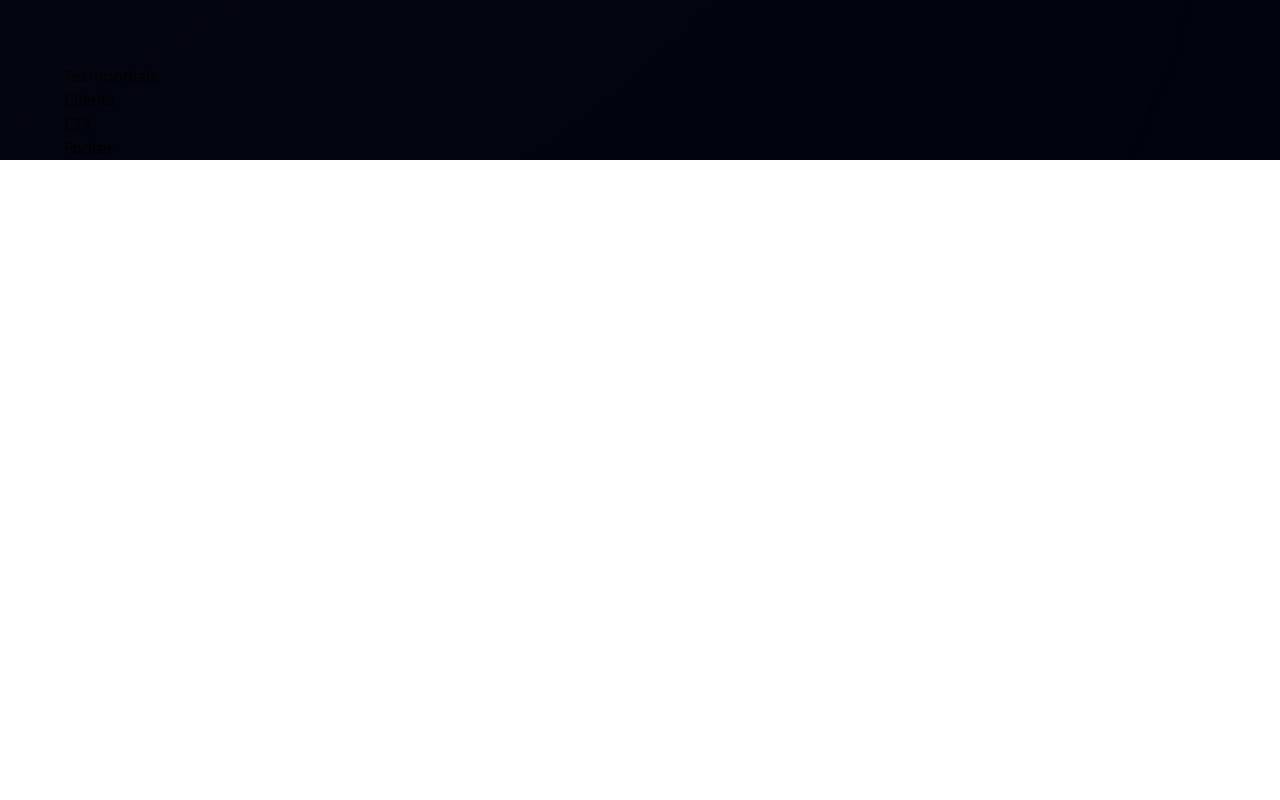
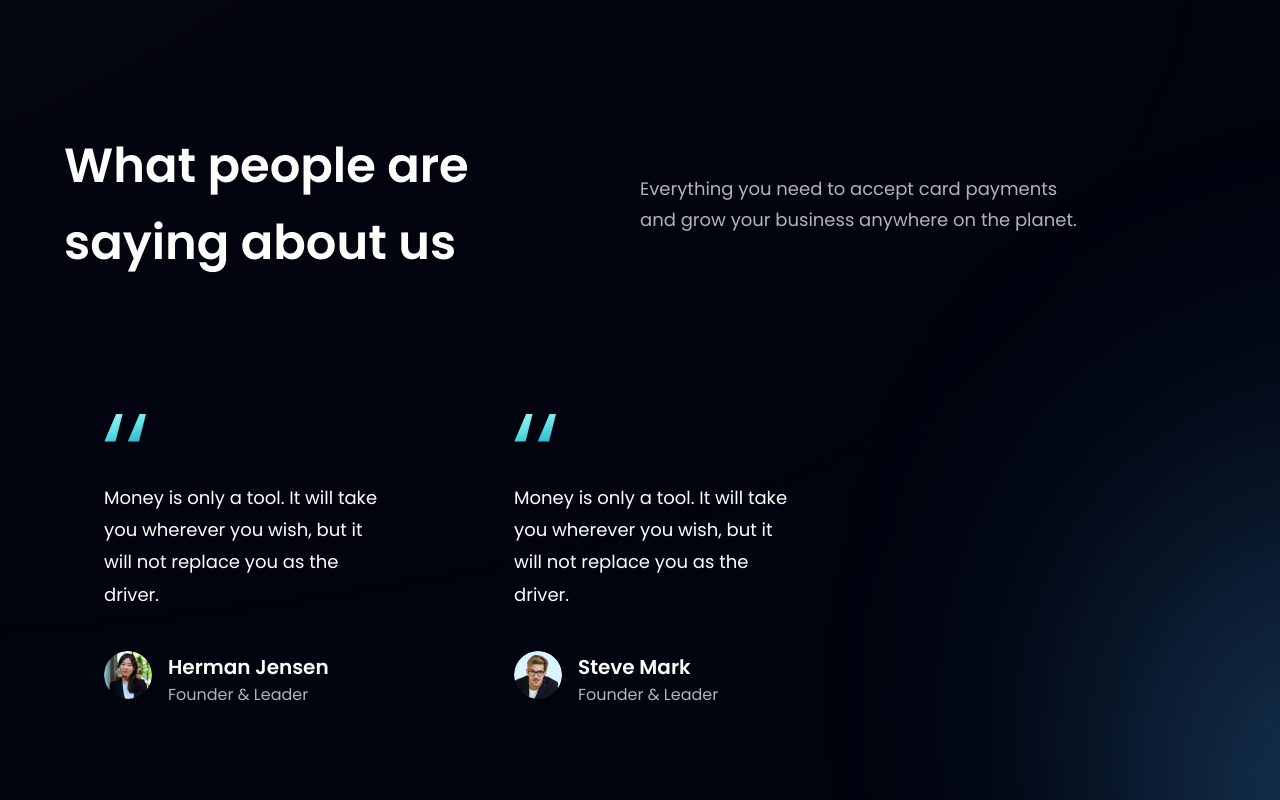
Before and after one commit to Basil0345/Bank-modern-app, a React (Vite) app: page / in a window 1280 px wide. Shown: the part 2740-3540 px from the top of the page. Before the commit the page ends 2900 px from the top, so only its background shows below. Built offline with nearby package versions, Linux system fonts and the light colour scheme.

Commit message:
Testimonials section added

```diff
--- a/src/components/Feedbackcard.jsx
+++ b/src/components/Feedbackcard.jsx
@@ -1,7 +1,25 @@
-import React from "react";
-
-const Feedbackcard = () => {
-  return <div>Feedbackcard</div>;
-};
-
+import { quotes } from "../assets";
+const Feedbackcard = ({ content, name, title, img }) => (
+  <div className="flex justify-between flex-col px-10 py-12 rounded-[20px]  max-w-[370px] md:mr-10 sm:mr-5 mr-0 my-5 feedback-card">
+    <img
+      src={quotes}
+      alt="double_quotes"
+      className="w-[42.6px] h-[27.6px] object-contain"
+    />
+    <p className="font-poppins font-normal text-[18px] leading-[32.4px] text-white my-10">
+      {content}
+    </p>
+    <div className="flex flex-row">
+      <img src={img} alt={name} className="w-[48px] h-[48px] rounded-full" />
+      <div className="flex flex-col ml-4">
+        <h4 className="font-poppins font-semibold text-[20px] leading-[32px] text-white ">
+          {name}
+        </h4>
+        <p className="font-poppins font-normal text-[16px] leading-[24px] text-dimWhite ">
+          {title}
+        </p>
+      </div>
+    </div>
+  </div>
+);
 export default Feedbackcard;
--- a/src/components/Testimonials.jsx
+++ b/src/components/Testimonials.jsx
@@ -1,7 +1,36 @@
-import React from "react";
+import { feedback } from "../constants";
+import styles from "../style";
+import Feedbackcard from "./Feedbackcard";
 
-const Testimonials = () => {
-  return <div>Testimonials</div>;
-};
+const Testimonials = () => (
+  <section
+    id="clients"
+    className={`${styles.paddingY} ${styles.flexCenter} flex-col relative`}
+  >
+    <div className="absolute z-[0] w-[60%] h-[60%] -right-[50%] rounded-full blue__gradient" />
+    <div
+      className="w-full flex
+      justify-between
+      items-center md:flex-row
+      flex-col sm:mb-16 mb-6
+      relative z-[1]"
+    >
+      <h1 className={styles.heading2}>
+        What people are <br className="sm:block hidden" /> saying about us
+      </h1>
+      <div className="w-full md:mt-0 mt-6">
+        <p className={`${styles.paragraph} text-left max-w-[450px]`}>
+          Everything you need to accept card payments and grow your business
+          anywhere on the planet.
+        </p>
+      </div>
+    </div>
+    <div className="flex flex-wrap sm:justify-start justify-center w-full feedback-container relative z-[1]">
+      {feedback.map((card) => (
+        <Feedbackcard key={card.id} {...card} />
+      ))}
+    </div>
+  </section>
+);
 
 export default Testimonials;
--- a/src/constants/index.js
+++ b/src/constants/index.js
@@ -55,7 +55,7 @@ export const feedback = [
     {
         id: "feedback-2",
         content:
-            "Money makes your life easier. If you're lucky to have it, you're lucky.",
+            "Money is only a tool. It will take you wherever you wish, but it will not replace you as the driver.",
         name: "Steve Mark",
         title: "Founder & Leader",
         img: people02,
```
